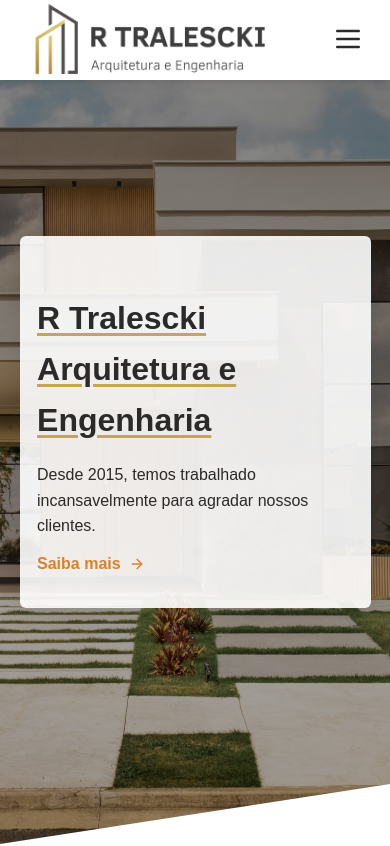
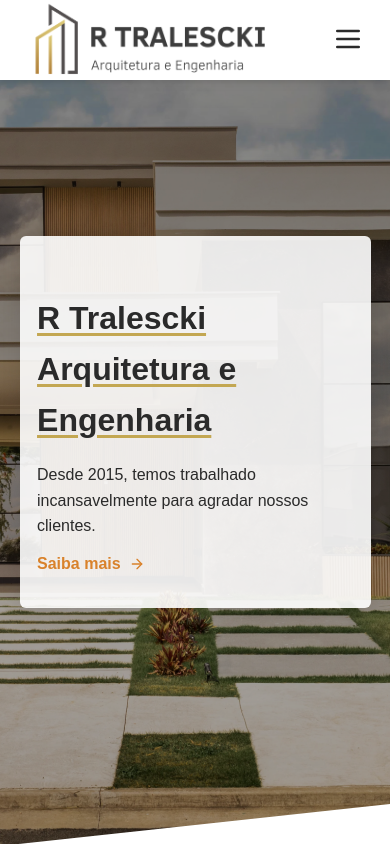
Before and after one commit to Taveirasson/rtralescki, a React (Create React App) app: page / in a window 390 px wide. Shown: the top 846 px of the page. Built offline with nearby package versions, Linux system fonts and the light colour scheme.

Commit message:
Refactor: Refactor clientes and Home

```diff
--- a/src/App.tsx
+++ b/src/App.tsx
@@ -4,7 +4,7 @@ import Menu from './Pages/Menu/Menu';
 import Sobre from './Pages/Sobre/Sobre';
 import Contato from './Pages/Contato/Contato';
 import Servicos from './Pages/Servicos/Servicos';
-import Galeria from './Pages/Galeria/Galeria';
+import Clientes from './Pages/Clientes/Clientes';
 import Home from './Pages/Home/Home';
 import Diferencial from './Pages/Diferenciais/Diferencial';
 import Projetos from './Pages/Projetos/Projetos';
@@ -21,9 +21,8 @@ function App() {
         {/* <Equipe /> */}
         <Servicos />
         <Projetos />
-        <Galeria />
+        <Clientes />
         <Contato />
-        <section></section>
       </div>
     </div>
   );
--- a/src/components/Cards/Card.css
+++ b/src/components/Cards/Card.css
@@ -5,8 +5,6 @@
     box-shadow: 0 4px 20px rgba(0, 0, 0, 0.2);
     flex: 1;
     text-align: center;
-
-    /* min-width: 280px; */
 }
 
 .card:hover {
--- a/src/pages/Galeria/Galeria.css
+++ b/src/pages/Clientes/Clientes.css
@@ -7,47 +7,6 @@
   background-color: #f9f9f9;
   flex-wrap: wrap; /* Caso a tela fique pequena */
 }
-
-.card-projeto {
-  width: 400px;
-  background-color: white;
-  border-radius: 12px;
-  overflow: hidden;
-  box-shadow: 0px 4px 15px rgba(0,0,0,0.1);
-  display: flex;
-  flex-direction: column;
-  transition: transform 0.3s ease;
-  cursor: pointer;
-}
-
-.card-projeto:hover {
-  transform: translateY(-10px);
-}
-
-.card-projeto img {
-  width: 100%;
-  height: 300px;
-  object-fit: cover;
-}
-
-
-.info-card {
-  padding: 1rem;
-  text-align: center;
-}
-
-.info-card h2 {
-  font-size: 22px;
-  margin-bottom: 0.5rem;
-  color: #0B5C5A;
-}
-
-.info-card p {
-  font-size: 18px;
-  color: #555;
-}
-
-
 
 .esteira {
   position: relative;
@@ -133,16 +92,6 @@
 
   }
 
-  .card-projeto {
-    width: 90%;
-  }
-
-  .section {
-    display: flex;
-    flex-direction: column;
-    align-items: center;
-  }
-
   .esteira-conteudo {
     animation: deslizar 5s linear infinite;
 
--- a/src/pages/Galeria/Galeria.tsx
+++ b/src/pages/Clientes/Clientes.tsx
@@ -1,5 +1,5 @@
 import React from "react";
-import "./Galeria.css";
+import "./Clientes.css";
 import { publicSrc} from "../../utils/publicSrc";
 
 
@@ -17,7 +17,7 @@ const clintes: Fotos[] = [
  {nome: "nome06", src: "/assets/clientes/cliente06.png"},
 ]
 
-const Galeria: React.FC = () => {
+const Clientes: React.FC = () => {
   return (
     <section id="exemplos" className="section">
       <div className="container">
@@ -37,4 +37,4 @@ const Galeria: React.FC = () => {
   );
 };
 
-export default Galeria;
+export default Clientes;
--- a/src/pages/Home/Home.css
+++ b/src/pages/Home/Home.css
@@ -8,6 +8,7 @@
   padding-left: 5%;
   padding-right: 5%;
   z-index: 0;
+  background-color: white;
 }
 
 .background-image {
@@ -50,10 +51,10 @@
 
 .faixa-inferior {
   position: absolute;
-  bottom: 0;
+  bottom: -2px;
   left: 0;
   width: 100%;
-  height: 120px;
+  height: 122px;
   background-color: white;
   clip-path: polygon(100% 0, 100% 100%, 0% 100%);
   z-index: 1;
@@ -113,7 +114,13 @@
   }
 
   .faixa-inferior {
-    height: 60px;
-    margin-bottom: 0;
+    position: absolute;
+    bottom: -2px;
+    left: 0;
+    width: 100%;
+    height: 42px;
+    background-color: white;
+    clip-path: polygon(100% 0, 100% 100%, 0% 100%);
+    z-index: 1;
   }
 }
```
